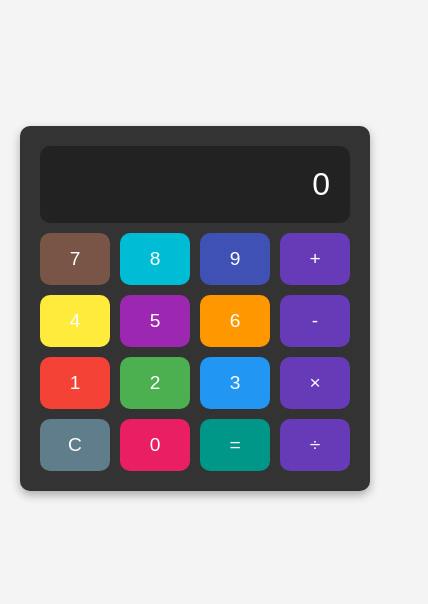
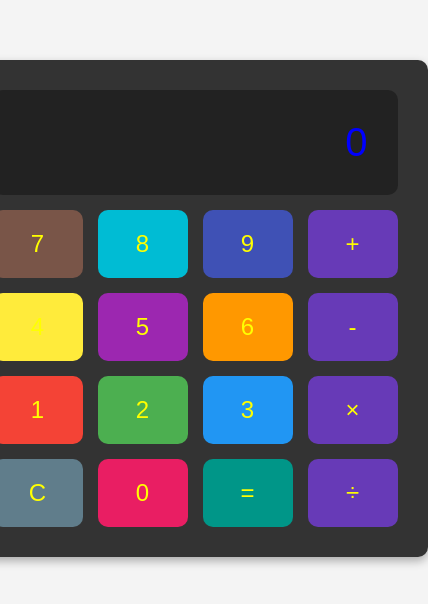
Before and after one commit to Walideveloper/waleedcalc, a plain HTML site: page Index.html in a window 390 px wide. Shown: the part 114-718 px from the top of the page, 428 px wide, since content can reach past the window. Drawn offline with Linux system fonts and the light colour scheme.

Commit message:
Update Index.html

```diff
--- a/Index.html
+++ b/Index.html
@@ -17,9 +17,9 @@
 
         .calculator {
             display: grid;
-            grid-template-columns: repeat(4, 120px);
-            grid-gap: 10px;
-            padding: 20px;
+            grid-template-columns: repeat(4, 150px);
+            grid-gap: 15px;
+            padding: 30px;
             background-color: #333;
             border-radius: 10px;
             box-shadow: 0 4px 10px rgba(0, 0, 0, 0.3);
@@ -27,18 +27,18 @@
 
         .display {
             grid-column: span 4;
-            padding: 20px;
-            font-size: 2rem;
+            padding: 30px;
+            font-size: 2.5rem;
             background-color: #222;
-            color: white;
+            color: blue;
             text-align: right;
             border-radius: 10px;
         }
 
         .button {
-            padding: 25px;
-            font-size: 1.5rem;
-            color: white;
+            padding: 30px;
+            font-size: 2rem;
+            color: yellow;
             text-align: center;
             border: none;
             border-radius: 10px;
@@ -49,6 +49,7 @@
             opacity: 0.9;
         }
 
+        /* Colorful buttons */
         .button-1 { background-color: #f44336; } /* Red */
         .button-2 { background-color: #4CAF50; } /* Green */
         .button-3 { background-color: #2196F3; } /* Blue */
@@ -65,12 +66,12 @@
 
         @media (max-width: 600px) {
             .calculator {
-                grid-template-columns: repeat(4, 70px);
+                grid-template-columns: repeat(4, 90px);
             }
 
             .button {
-                padding: 15px;
-                font-size: 1.2rem;
+                padding: 20px;
+                font-size: 1.5rem;
             }
         }
     </style>
@@ -158,4 +159,4 @@
         }
     </script>
 </body>
-  </html>
+</html>
```
